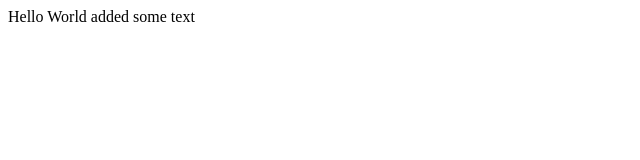
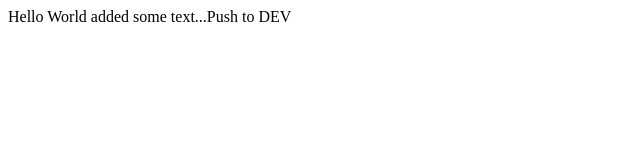
Before and after one commit to mvb89b/Hello-World, a plain HTML site: page index.html in a window 1280 px wide. Shown: the whole page, without its empty margins (0-640 px from the left). Drawn offline with Linux system fonts and the light colour scheme.

Commit message:
Push to DEV

```diff
--- a/index.html
+++ b/index.html
@@ -1,6 +1,6 @@
 <html>
 <head></head>
 <body>
-Hello World added some text
+Hello World added some text...Push to DEV
 </body>
 </html>
```
